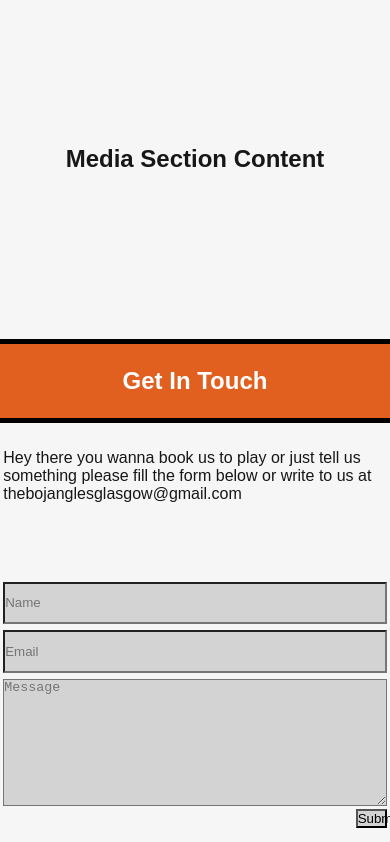
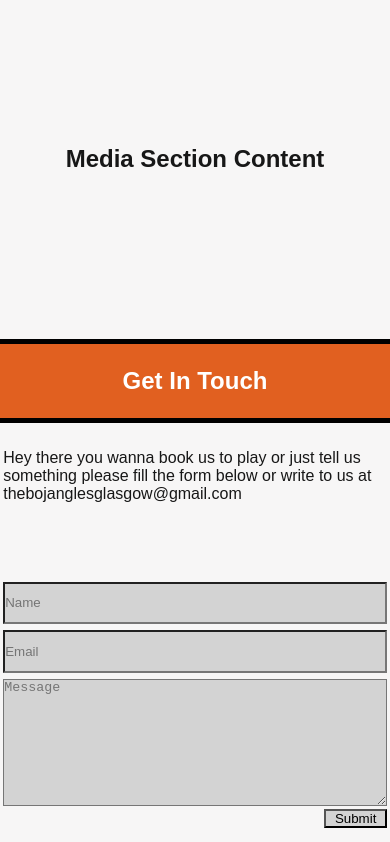
Before and after one commit to Mik20393/the-bojangles-web-app, a Next.js app: page / in a window 390 px wide. Shown: the part 2763-3605 px from the top of the page. Built offline with nearby package versions, Linux system fonts and the light colour scheme.

Commit message:
Updating button width on phone

```diff
--- a/src/components/contactSection.module.css
+++ b/src/components/contactSection.module.css
@@ -57,4 +57,9 @@
         height: 60vh;
         width: 100vw;
     }
+
+    .button {
+        width: 16vw;
+        background-color: lightgray;
+    }
 }
```
